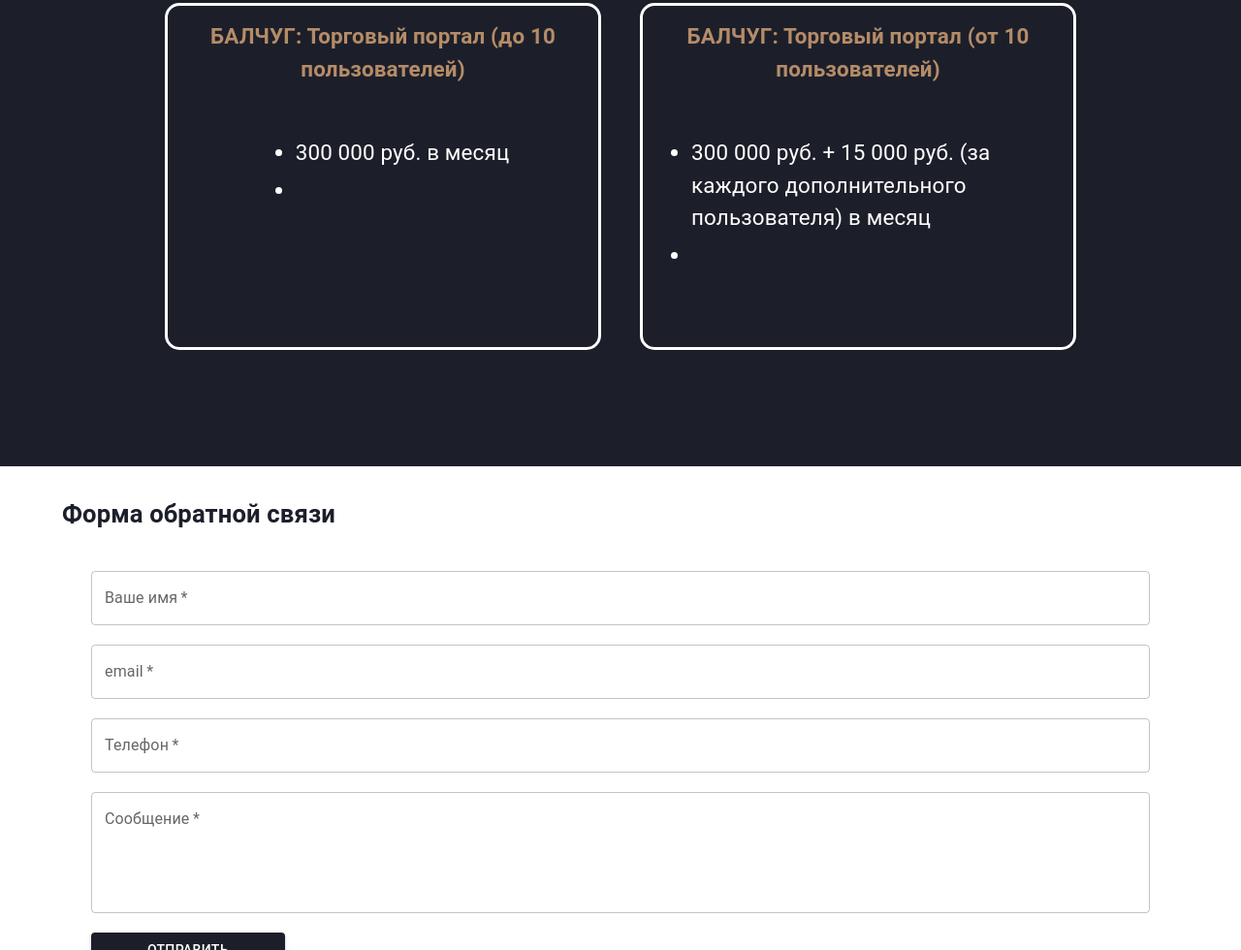
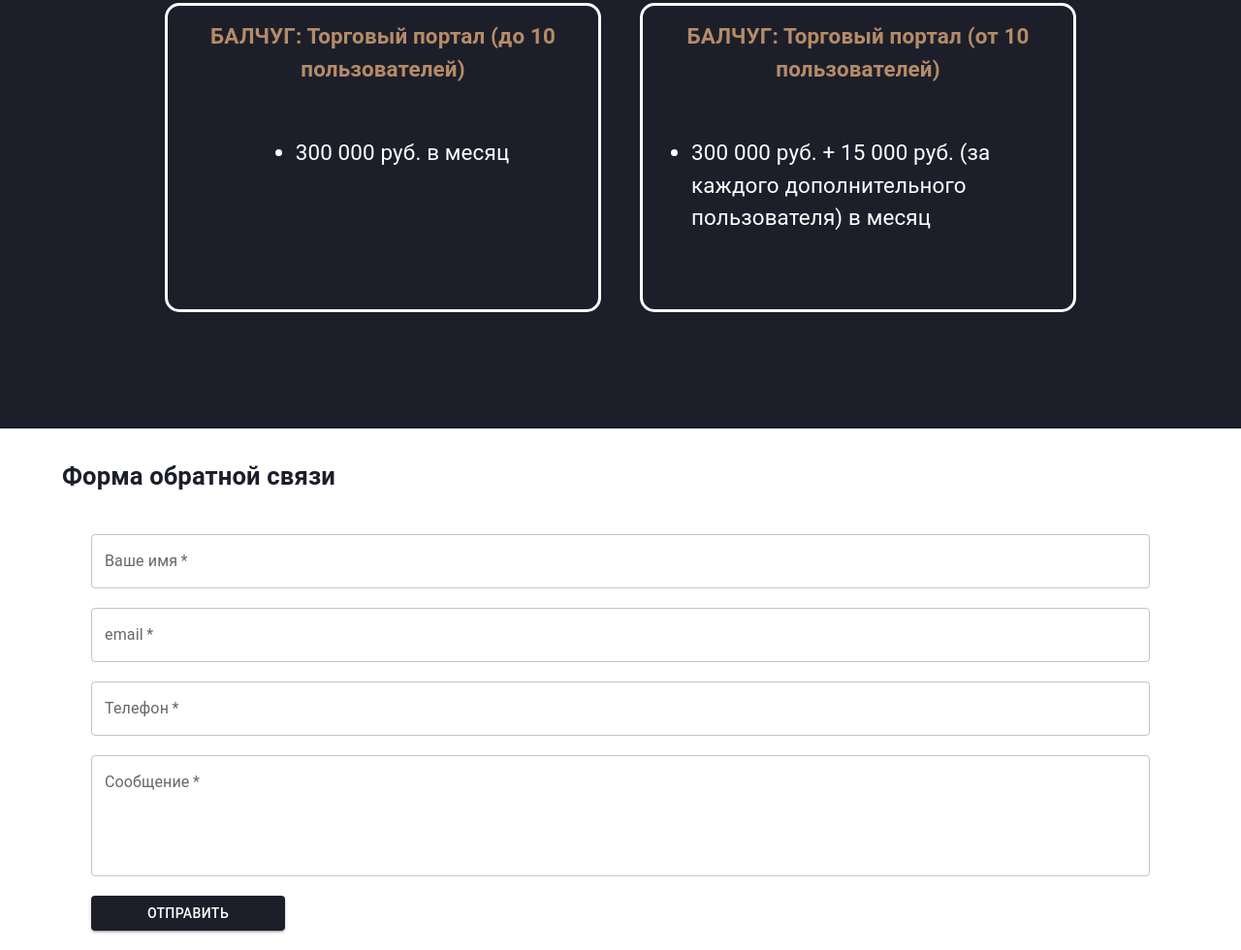
Before and after one commit to Balchug/landing, a Gatsby site: page / in a window 1280 px wide. Shown: the part 2936-3916 px from the top of the page at 97% size. Built offline with nearby package versions, Linux system fonts and the light colour scheme; Gatsby itself is replaced by a stand-in of ours.

Commit message:
ChangeTariff

```diff
--- a/src/widgets/tariffsSection/ui/tariffs.section.tsx
+++ b/src/widgets/tariffsSection/ui/tariffs.section.tsx
@@ -27,14 +27,12 @@
 const tariffs = [
   {
     title: 'БАЛЧУГ: Торговый портал (до 10 пользователей)',
-    content: ['300 000 руб. в месяц', ''],
+    content: ['300 000 руб. в месяц'],
   },
   {
     title: 'БАЛЧУГ: Торговый портал (от 10 пользователей)',
     content: [
-      '300 000 руб. + 15 000 руб. (за каждого дополнительного пользователя) в месяц',
-      '',
-    ],
+      '300 000 руб. + 15 000 руб. (за каждого дополнительного пользователя) в месяц'],
   },
 ]
 
```
